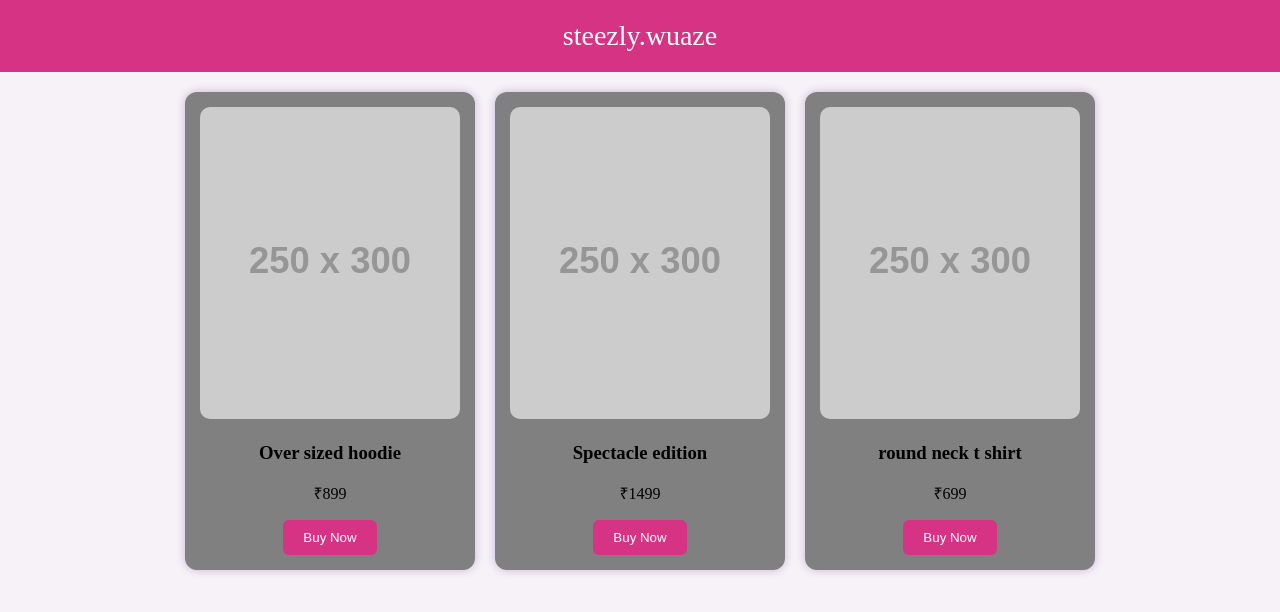
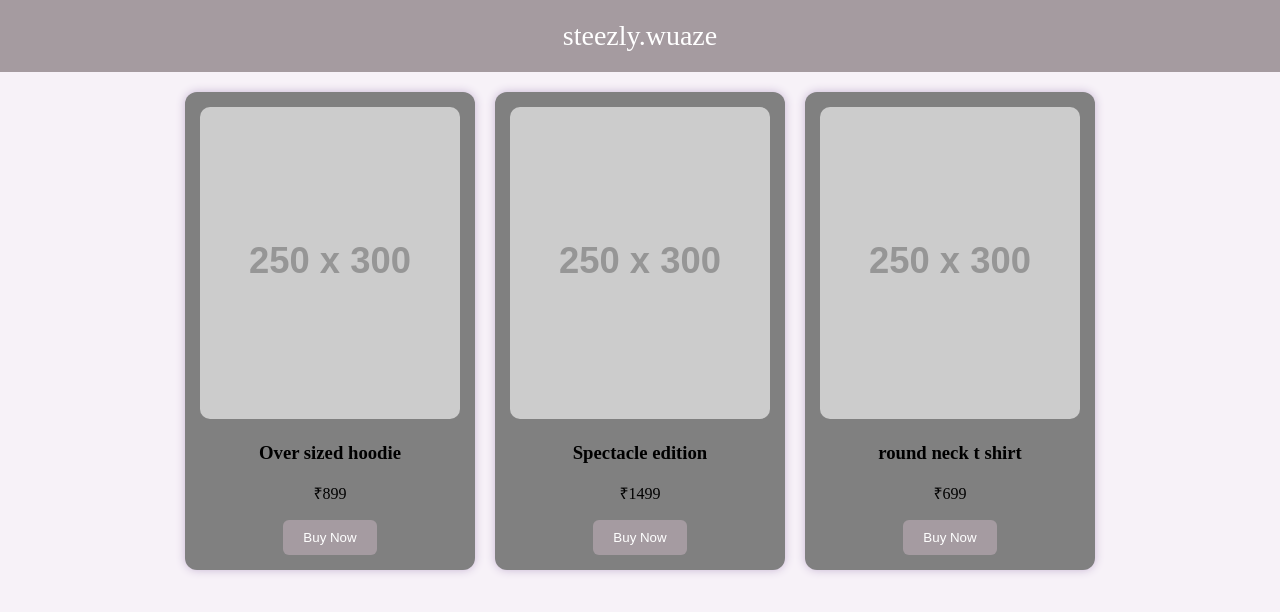
Before and after one commit to itssotiring/dress-store, a plain HTML site: page index.html in a window 1280 px wide. Drawn offline with Linux system fonts and the light colour scheme; placeholder pictures from the web are drawn by us.

Commit message:
Update index.html

```diff
--- a/index.html
+++ b/index.html
@@ -9,7 +9,7 @@
             background: #f7f2f8;
         }
         header {
-            background: #d63384;
+            background: #a59ba0;;
             color: white;
             padding: 20px;
             text-align: center;
@@ -35,7 +35,7 @@
             border-radius: 10px;
         }
         button {
-            background: #d63384;
+            background: #a59ba1;
             color: white;
             padding: 10px 20px;
             border: none;
```
